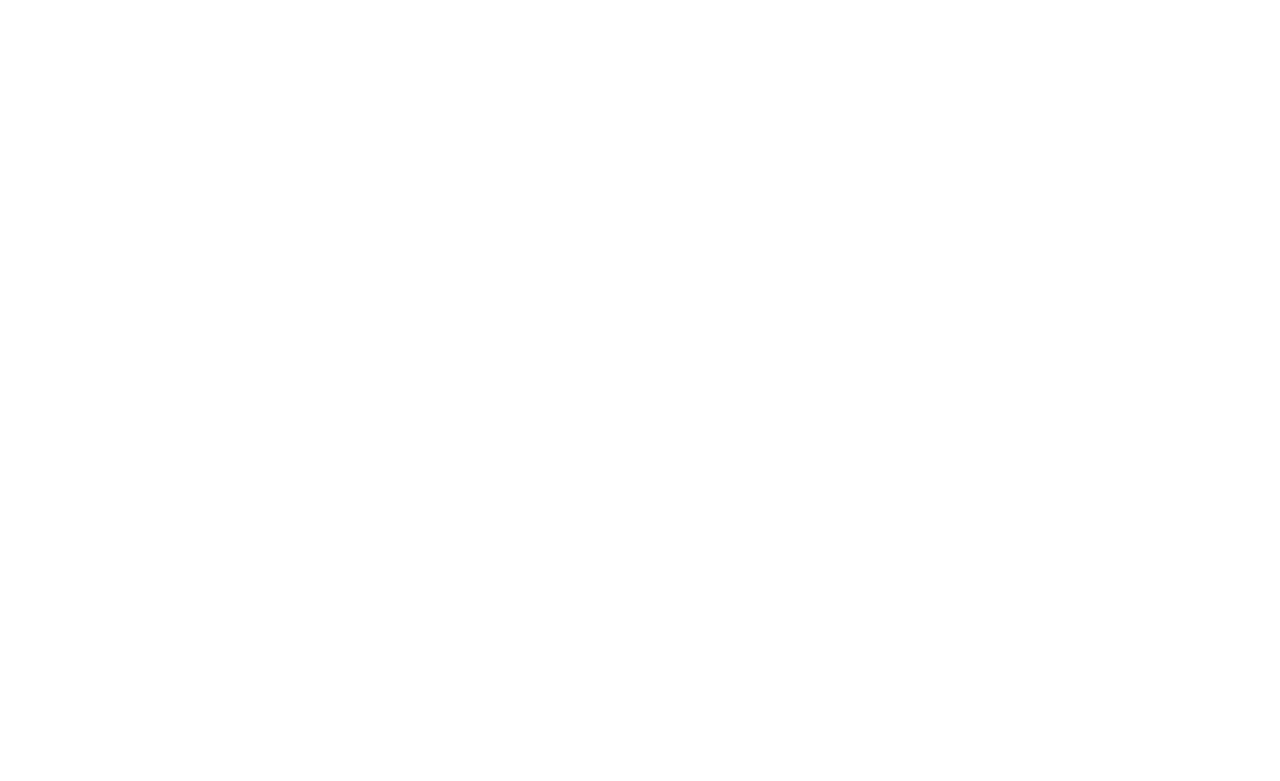
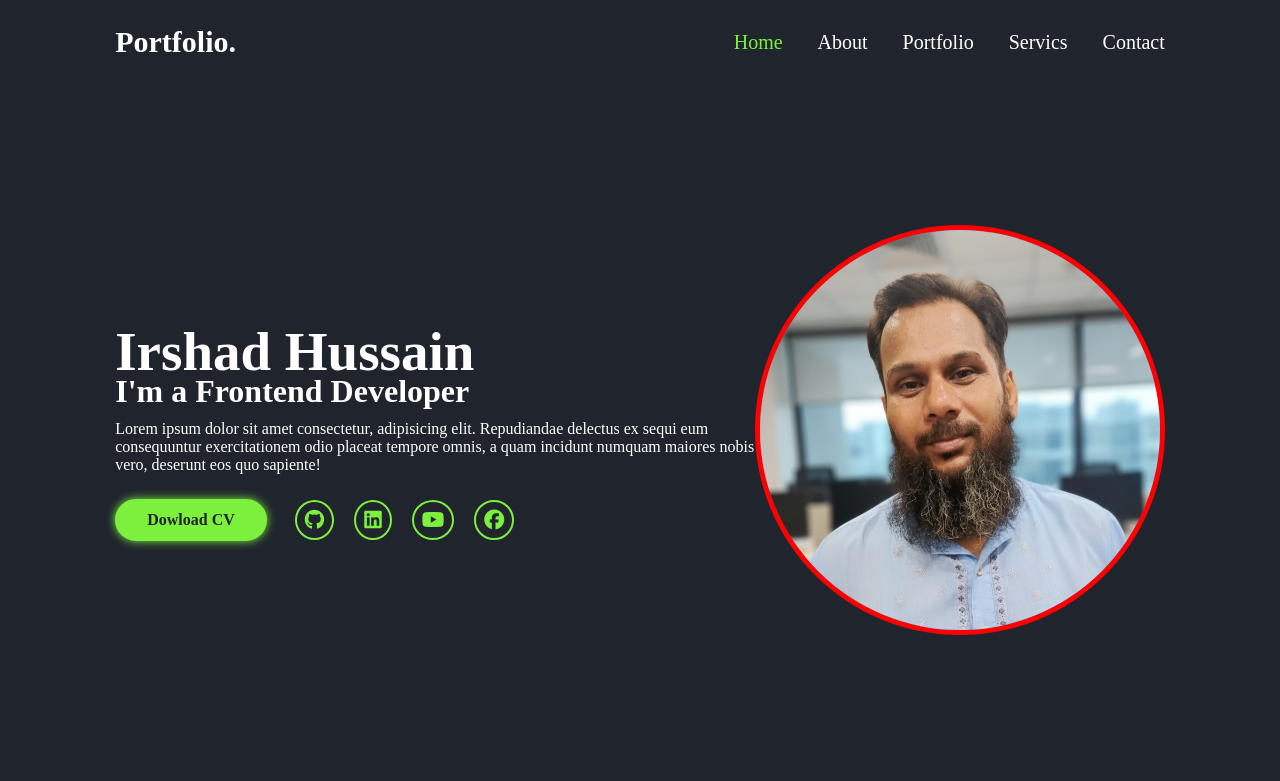
Before and after one commit to irshadhussainweb-png/Web-Development-class, a plain HTML site: page my-Portfolio/index.html in a window 1280 px wide. Drawn offline with Linux system fonts and the light colour scheme.

Commit message:
Signed-off-by: Irshad <irshad.hussainweb@gmail.com>

```diff
--- a/my-Portfolio/index.html
+++ b/my-Portfolio/index.html
@@ -1,12 +1,53 @@
 <!DOCTYPE html>
 <html lang="en">
+
 <head>
     <meta charset="UTF-8">
     <meta name="viewport" content="width=device-width, initial-scale=1.0">
-    <title>Document</title>
+    <title>My Portfolio</title>
+    <script src="https://kit.fontawesome.com/8146618bd3.js" crossorigin="anonymous"></script>
+
     <link rel="stylesheet" href="style.css">
 </head>
+
 <body>
+    <nav class="navbar">
+        <a href="" class="logo"> Portfolio.</a>
+        <ul>
+            <li class="active"><a href="">Home</a></li>
+            <li><a href="">About</a></li>
+            <li><a href="">Portfolio</a></li>
+            <li><a href="">Servics</a></li>
+            <li><a href="">Contact</a></li>
+        </ul>
+    </nav>
+
+    <section class="Home">
+        <div class="home-info">
+            <h1>Irshad Hussain</h1>
+            <h2>I'm a Frontend Developer</h2>
+            <p>Lorem ipsum dolor sit amet consectetur, adipisicing elit. Repudiandae delectus ex sequi eum consequuntur
+                exercitationem odio placeat tempore omnis, a quam incidunt numquam maiores nobis vero, deserunt eos quo
+                sapiente!</p>
+            <div class="btn-sci">
+                <a class="btn" href="">Dowload CV</a>
+                <div class="sci">
+                    <a href=""><i class="fa-brands fa-github"></i></a>
+                    <a href=""><i class="fa-brands fa-linkedin"></i></a>
+                    <a href=""><i class="fa-brands fa-youtube"></i></a>
+                    <a href=""><i class="fa-brands fa-facebook"></i></a>
+                </div>
+            </div>
+        </div>
+        <div class="home-img">
+            <div class="img-box">
+                <div class="img-item">
+                    <img src="./Images/Irshad Hussain.png" alt="">
+                </div>
+            </div>
+        </div>
+    </section>
 
 </body>
+
 </html>
--- a/my-Portfolio/style.css
+++ b/my-Portfolio/style.css
@@ -0,0 +1,157 @@
+* {
+    margin: 0;
+    padding: 0;
+    box-sizing: border-box;
+
+}
+
+body {
+    background: #1f242d;
+}
+
+a {
+    color: #fff;
+    text-decoration: none;
+}
+
+
+.navbar {
+    position: fixed;
+    left: 0;
+    top: 0;
+    width: 100%;
+    padding: 25px 9%;
+    display: flex;
+    justify-content: space-between;
+    align-items: center;
+    z-index: 100;
+}
+
+.navbar .logo {
+    font-size: 30px;
+    font-weight: 700;
+}
+
+.navbar ul {
+    display: flex;
+}
+
+.navbar ul li {
+    list-style: none;
+    margin-left: 35px;
+
+}
+
+.navbar ul li a {
+    font-size: 20px;
+    font-weight: 500;
+    transition: 0.5s;
+
+}
+
+.navbar ul li:hover a,
+.navbar ul li.active a {
+    color: #7cf03d;
+}
+
+.Home {
+    display: flex;
+    align-items: center;
+    height: 100vh;
+    padding: 60px 9% 0;
+    color: #fff;
+}
+
+.home-info h1 {
+    font-size: 55px;
+}
+
+.home-info h2 {
+    font-size: 32px;
+    margin-top: -10px;
+}
+
+.home-info p {
+    font-size: 16px;
+    margin: 10px 0 25px;
+}
+
+.home-info .btn-sci {
+    display: flex;
+    align-items: center;
+}
+
+.btn {
+    display: inline-block;
+    padding: 10px 30px;
+    background: #7cf03d;
+    border: 2px solid #7cf03d;
+    border-radius: 40px;
+    box-shadow: 0 0 10px #7cf03d;
+    font-size: 16px;
+    color: #1f242d;
+    font-weight: 600;
+    transition: 0.5s;
+}
+
+.btn:hover {
+    background: transparent;
+    color: #7cf03d;
+    box-shadow: none;
+}
+
+.home-info .btn-sci .sci {
+    margin-left: 20px;
+}
+
+.home-info .btn-sci .sci a {
+    display: inline-flex;
+    padding: 8px;
+    border: 2px solid #7cf03d;
+    border-radius: 50%;
+    font-size: 20px;
+    color: #7cf03d;
+    margin: 0 8px;
+    transition: 0.5s;
+}
+
+.home-info .btn-sci .sci a:hover {
+    background: #7cf03d;
+    color: #1f242d;
+    box-shadow: 0 0 10px #7cf03d;
+}
+
+.home-img .img-box {
+    width: 32vw;
+    height: 32vw;
+    background: red;
+    border-radius: 50%;
+    padding: 5px;
+}
+
+.home-img .img-box::before {
+    contain: '';
+    position: absolute;
+    width: 500px;
+    height: 500px;
+    background: conic-gradient(transparent, transparent, transparent, #7cf03d);
+
+}
+
+.home-img .img-box .img-item {
+    position: relative;
+    width: 100%;
+    height: 100%;
+    background-color: slateblue;
+    border-radius: 50%;
+    display: flex;
+    justify-content: center;
+    overflow: hidden;
+}
+
+.home-img .img-box .img-item img {
+    position: absolute;
+    display: block;
+    width: 100%;
+    object-fit: cover;
+}
```
Also changed, not shown: my-Portfolio/Images/Irshad Hussain.png (added).
